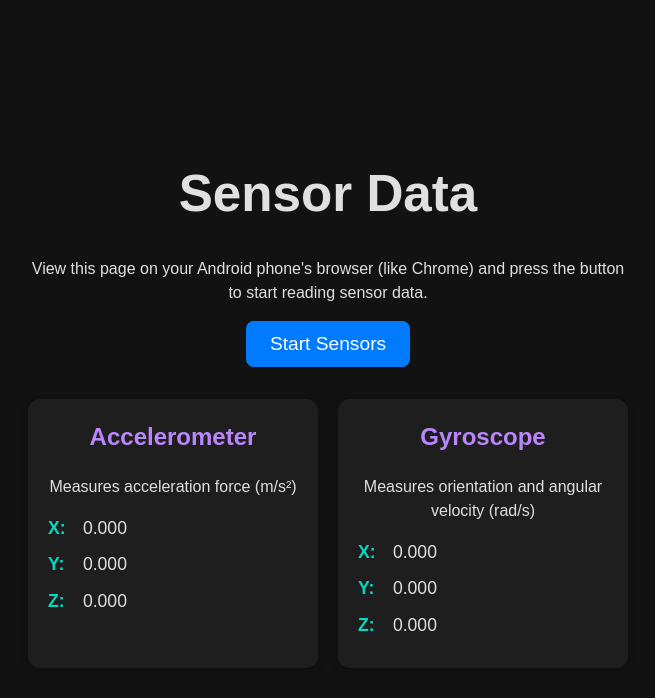
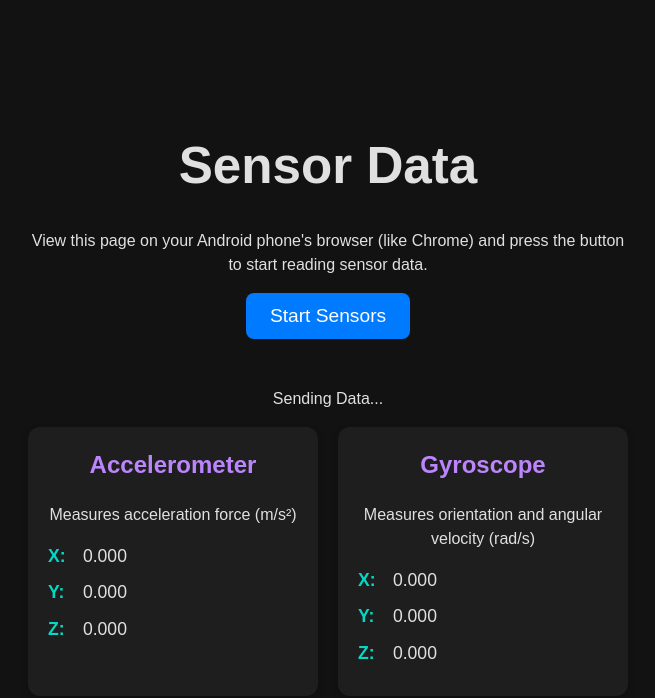
Before and after one commit to Joshijay1917/sensor-data-tranfer-react, a React (Vite) app: page / in a window 1280 px wide. Shown: the top 698 px of the page, without its empty margins (312-967 px from the left). Built offline with nearby package versions, Linux system fonts and the light colour scheme; no server answers.

Commit message:
Update Status in App.jsx

```diff
--- a/src/App.jsx
+++ b/src/App.jsx
@@ -86,6 +86,7 @@ function App() {
 
       {!accelSupport && <p className="error">Cannot connect to Accelerometer.</p>}
       {!gyroSupport && <p className="error">Cannot connect to GyroScope.</p>}
+      {store.status && <p>{store.status}</p>}
 
       <div className="sensor-grid">
         <div className="card">
```
